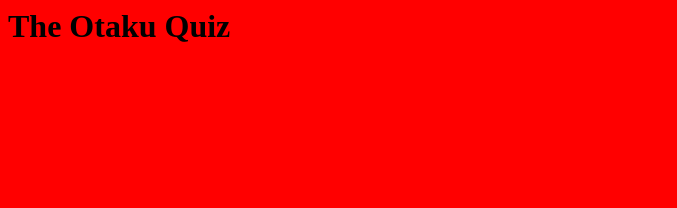
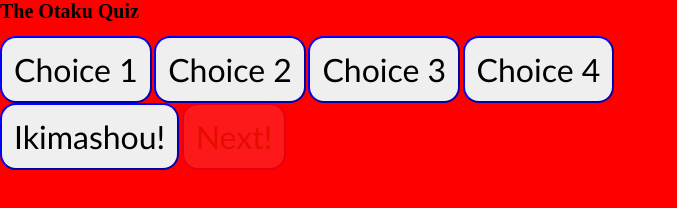
Before and after one commit to staten-island-tech/quiz-game-guang-tang-1, a website built with Parcel: page src/index.html in a window 1280 px wide. Shown: the whole page, without its empty margins (0-677 px from the left). Built offline with nearby package versions, Linux system fonts and the light colour scheme.

Commit message:
(ﾉ◕ヮ◕)ﾉ*:･ﾟ✧ foundation work
html added buttons, styled a bit to test (subject to change)

```diff
--- a/src/index.html
+++ b/src/index.html
@@ -8,6 +8,22 @@
   </head>
   <body>
     <h1 class="title">The Otaku Quiz</h1>
+    <div class="container">
+      <div id="questions">
+
+      </div>
+        <div id="answer-choices" class="btn-grid">
+          <button class="btn">Choice 1</button>
+          <button class="btn">Choice 2</button>
+          <button class="btn">Choice 3</button>
+          <button class="btn">Choice 4</button>
+        </div>
+        <div class="control">
+          <button id="start-btn" class="btn">Ikimashou!</button>
+          <button id="next-btn" class="btn hide">Next!</button>
+        </div>
+    </div>
+
     <script src="./js/index.js"></script>
   </body>
 </html>
--- a/src/scss/main.scss
+++ b/src/scss/main.scss
@@ -1,3 +1,23 @@
 body {
   background-color: red;
+  font-size: 62.5%;
+  box-sizing: border-box;
+  margin: 0 auto;
+  padding: 0 auto;
 }
+
+.btn {
+  font-size: 2rem;
+  font-family: Trebuchet MS;
+  border-radius: 1rem;
+  padding: 0.75rem;
+  border-color: blue;
+}
+
+#next-btn{
+  color:green;
+}
+
+.hide {
+  opacity: 10%;
+}
```
Also changed, not shown: src/scss/main.css (added), 1 other file.
